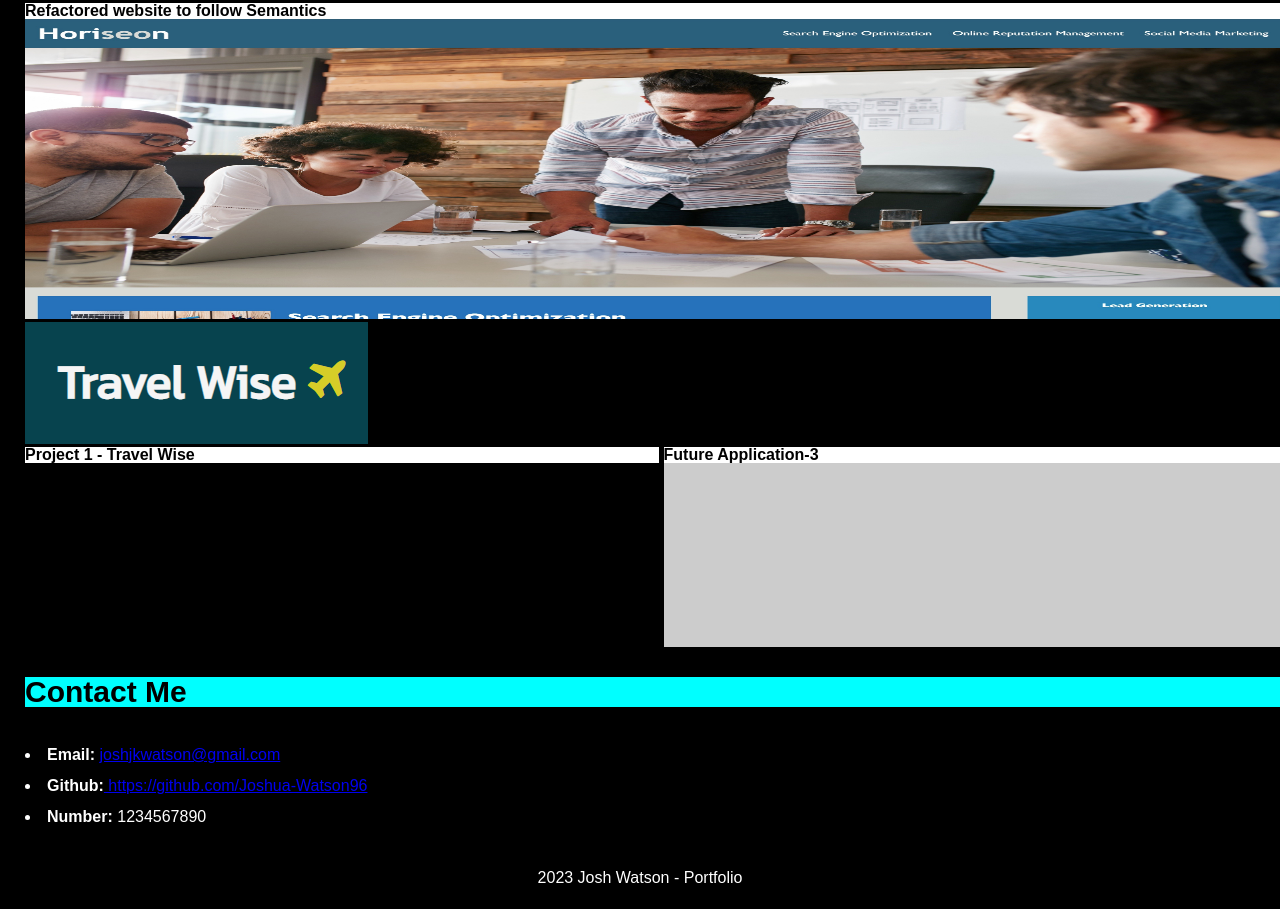
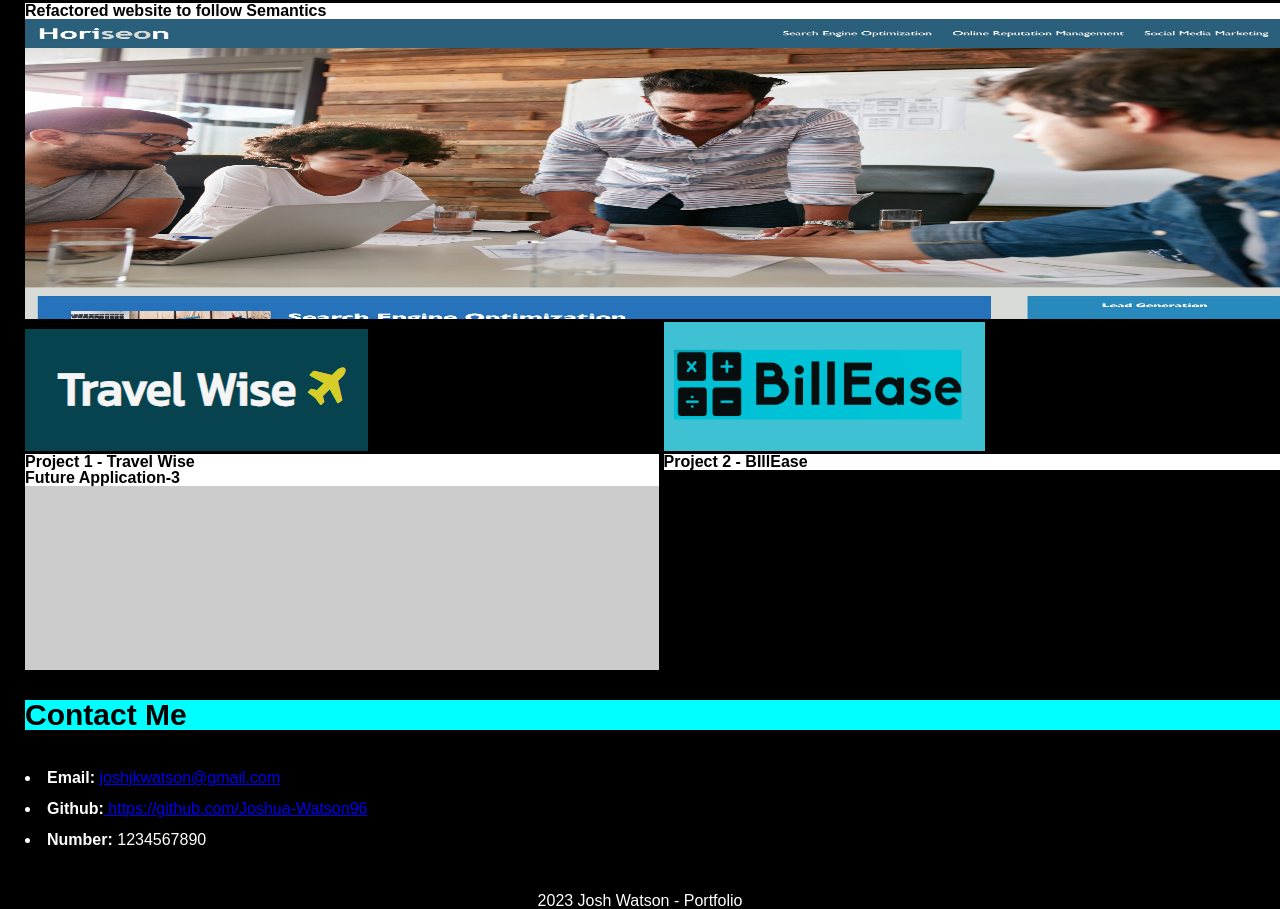
Before and after one commit to Joshua-Watson96/My-Portfolio, a plain HTML site: page index.html in a window 1280 px wide. Shown: the part 1433-2342 px from the top of the page. Before the commit the page ends 2319 px from the top, so only its background shows below. Drawn offline with Linux system fonts and the light colour scheme; placeholder pictures from the web are drawn by us.

Commit message:
added project 2

```diff
--- a/index.html
+++ b/index.html
@@ -62,6 +62,11 @@
               <h3> Project 1 - Travel Wise</h3></a>
         </div>
 
+        <div class = "projects" >
+          <a href = "https://github.com/Joshua-Watson96/BillManagement"> <img src="assets/images/BIllEase.PNG"> </a>
+          <h3> Project 2 - BIllEase</h3>
+        </div>
+
        <div class = "projects" >
         <a class = "project-3 box" alt = "Placeholder image">
           <h3> Future Application-3 </h3> </a>
```
Also changed, not shown: assets/images/BIllEase.PNG (added).
